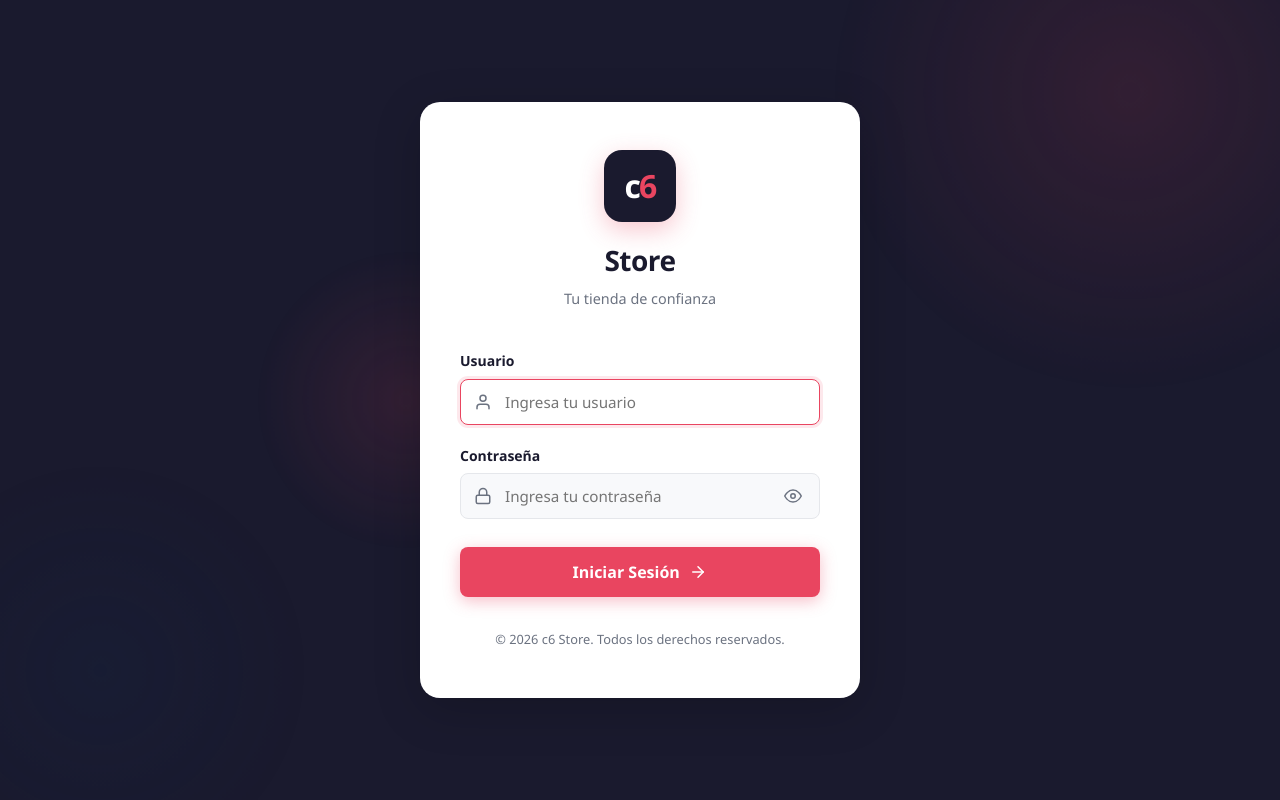
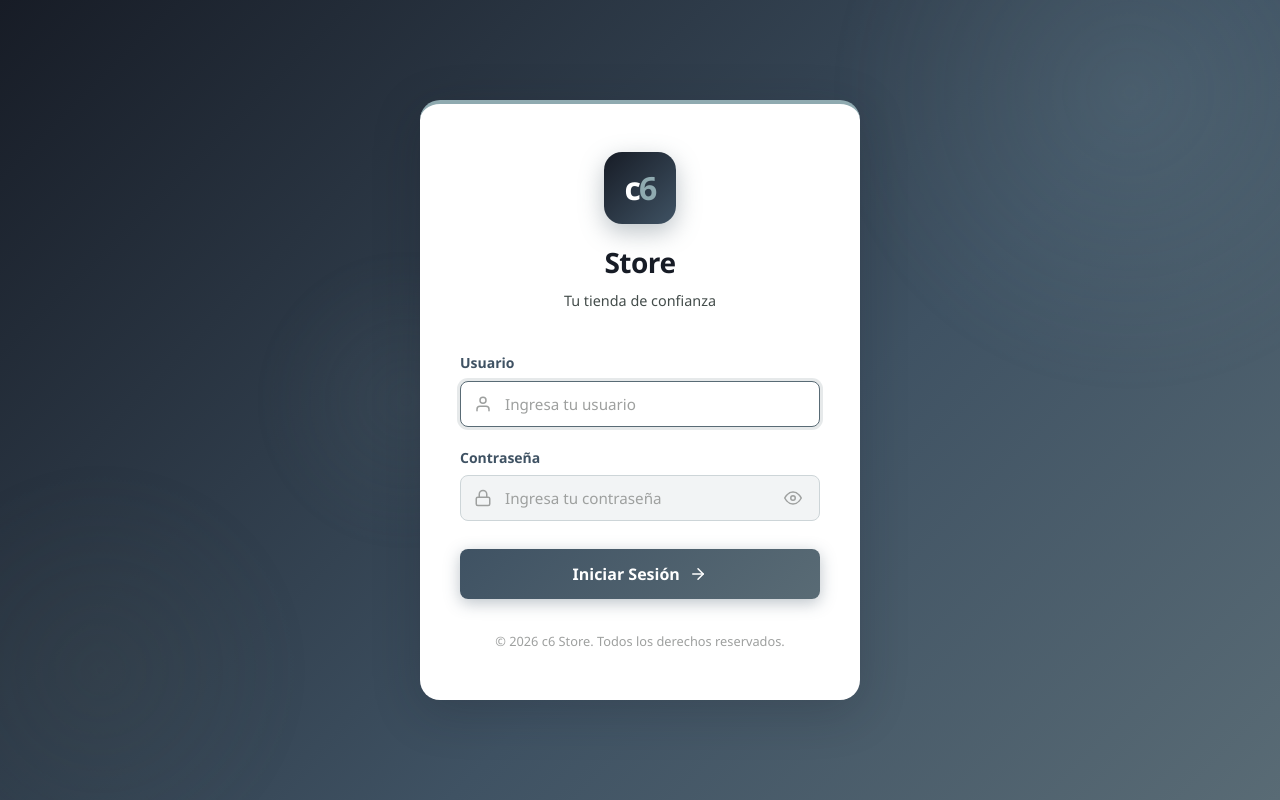
Before and after one commit to fduarte88/c6_addons, a Django app: page /login/ in a window 1280 px wide. Run offline with Django 5.2, Linux system fonts and the light colour scheme.

Commit message:
style: apply Sea Color Palette to login and dashboard
Replace red accent scheme with sea tones: navy (#171c26), charcoal
(#434c4a), steel blue (#8faab0), mid blue-gray (#596b75), slate (#3f5263).

Co-Authored-By: Claude Sonnet 4.6 <noreply@anthropic.com>

```diff
--- a/static/css/main.css
+++ b/static/css/main.css
@@ -9,18 +10,30 @@
 }
 
 :root {
-    --primary:       #1a1a2e;
-    --primary-light: #16213e;
-    --accent:        #e94560;
-    --accent-hover:  #c73652;
+    /* Sea Color Palette */
+    --sea-navy:      #171c26;   /* navy oscuro */
+    --sea-charcoal:  #434c4a;   /* carbón verdoso */
+    --sea-steel:     #8faab0;   /* azul-gris claro */
+    --sea-gray:      #9ea09f;   /* gris medio */
+    --sea-mid:       #596b75;   /* azul-gris medio */
+    --sea-slate:     #3f5263;   /* pizarra azul-gris */
+
+    /* Roles semánticos */
+    --primary:       var(--sea-navy);
+    --primary-light: var(--sea-slate);
+    --accent:        var(--sea-mid);
+    --accent-hover:  var(--sea-slate);
+    --accent-bright: var(--sea-steel);
     --surface:       #ffffff;
-    --surface-alt:   #f8f9fb;
-    --text-main:     #1a1a2e;
-    --text-muted:    #6b7280;
-    --border:        #e5e7eb;
-    --shadow-sm:     0 1px 3px rgba(0,0,0,.08);
-    --shadow-md:     0 4px 24px rgba(0,0,0,.12);
-    --shadow-lg:     0 12px 48px rgba(0,0,0,.18);
+    --surface-alt:   #f2f4f5;
+    --surface-dark:  #e8ecee;
+    --text-main:     var(--sea-navy);
+    --text-muted:    var(--sea-charcoal);
+    --text-light:    var(--sea-gray);
+    --border:        #cdd5d8;
+    --shadow-sm:     0 1px 3px rgba(23,28,38,.08);
+    --shadow-md:     0 4px 24px rgba(23,28,38,.14);
+    --shadow-lg:     0 12px 48px rgba(23,28,38,.22);
     --radius:        12px;
     --radius-sm:     8px;
     --transition:    .2s ease;
@@ -47,6 +60,7 @@ body {
     justify-content: center;
     padding: 2rem;
     overflow: hidden;
+    background: linear-gradient(135deg, var(--sea-navy) 0%, var(--sea-slate) 60%, var(--sea-mid) 100%);
 }
 
 /* Animated background shapes */
@@ -60,27 +74,27 @@ body {
 .bg-shape {
     position: absolute;
     border-radius: 50%;
-    opacity: .12;
+    opacity: .15;
     animation: float 8s ease-in-out infinite;
 }
 
 .bg-shape-1 {
     width: 600px; height: 600px;
-    background: radial-gradient(circle, var(--accent), transparent 70%);
+    background: radial-gradient(circle, var(--sea-steel), transparent 70%);
     top: -200px; right: -150px;
     animation-delay: 0s;
 }
 
 .bg-shape-2 {
     width: 400px; height: 400px;
-    background: radial-gradient(circle, #0f3460, transparent 70%);
+    background: radial-gradient(circle, var(--sea-charcoal), transparent 70%);
     bottom: -100px; left: -100px;
     animation-delay: 3s;
 }
 
 .bg-shape-3 {
     width: 300px; height: 300px;
-    background: radial-gradient(circle, var(--accent), transparent 70%);
+    background: radial-gradient(circle, var(--sea-mid), transparent 70%);
     bottom: 30%; left: 20%;
     animation-delay: 5s;
 }
@@ -101,6 +115,7 @@ body {
     max-width: 440px;
     box-shadow: var(--shadow-lg);
     animation: slideUp .5s ease;
+    border-top: 4px solid var(--sea-steel);
 }
 
 @keyframes slideUp {
@@ -120,22 +135,22 @@ body {
     justify-content: center;
     width: 72px;
     height: 72px;
-    background: var(--primary);
+    background: linear-gradient(135deg, var(--sea-navy), var(--sea-slate));
     border-radius: 18px;
     margin-bottom: 1rem;
     font-size: 2rem;
     font-weight: 900;
     letter-spacing: -2px;
-    box-shadow: 0 8px 24px rgba(233,69,96,.3);
+    box-shadow: 0 8px 24px rgba(89,107,117,.4);
 }
 
 .brand-c { color: #ffffff; }
-.brand-6 { color: var(--accent); }
+.brand-6 { color: var(--sea-steel); }
 
 .brand-name {
     font-size: 1.75rem;
     font-weight: 800;
-    color: var(--primary);
+    color: var(--sea-navy);
     letter-spacing: -0.5px;
 }
 
@@ -174,7 +189,7 @@ body {
 .form-label {
     font-size: .875rem;
     font-weight: 600;
-    color: var(--text-main);
+    color: var(--sea-slate);
 }
 
 .input-wrapper {
@@ -186,7 +201,7 @@ body {
 .input-icon {
     position: absolute;
     left: .875rem;
-    color: var(--text-muted);
+    color: var(--sea-gray);
     display: flex;
     align-items: center;
     pointer-events: none;
@@ -208,10 +223,12 @@ body {
 }
 
 .form-input:focus {
-    border-color: var(--accent);
-    box-shadow: 0 0 0 3px rgba(233,69,96,.12);
+    border-color: var(--sea-mid);
+    box-shadow: 0 0 0 3px rgba(89,107,117,.15);
     background: var(--surface);
 }
+
+.form-input::placeholder { color: var(--sea-gray); }
 
 .toggle-password {
     position: absolute;
@@ -219,14 +236,14 @@ body {
     background: none;
     border: none;
     cursor: pointer;
-    color: var(--text-muted);
+    color: var(--sea-gray);
     display: flex;
     align-items: center;
     padding: .25rem;
     transition: color var(--transition);
 }
 
-.toggle-password:hover { color: var(--accent); }
+.toggle-password:hover { color: var(--sea-mid); }
 .toggle-password svg { width: 18px; height: 18px; }
 
 /* Button */
@@ -237,7 +254,7 @@ body {
     gap: .6rem;
     width: 100%;
     padding: .875rem 1.5rem;
-    background: var(--accent);
+    background: linear-gradient(135deg, var(--sea-slate), var(--sea-mid));
     color: #fff;
     border: none;
     border-radius: var(--radius-sm);
@@ -245,17 +262,17 @@ body {
     font-weight: 700;
     font-family: inherit;
     cursor: pointer;
-    transition: background var(--transition), transform var(--transition), box-shadow var(--transition);
+    transition: opacity var(--transition), transform var(--transition), box-shadow var(--transition);
     margin-top: .5rem;
-    box-shadow: 0 4px 16px rgba(233,69,96,.35);
+    box-shadow: 0 4px 16px rgba(63,82,99,.35);
 }
 
 .btn-login svg { width: 18px; height: 18px; }
 
 .btn-login:hover {
-    background: var(--accent-hover);
+    opacity: .9;
     transform: translateY(-1px);
-    box-shadow: 0 6px 24px rgba(233,69,96,.45);
+    box-shadow: 0 6px 24px rgba(63,82,99,.45);
 }
 
 .btn-login:active { transform: translateY(0); }
@@ -264,7 +281,7 @@ body {
 .login-footer {
     text-align: center;
     margin-top: 2rem;
-    color: var(--text-muted);
+    color: var(--text-light);
     font-size: .8rem;
 }
 
```
Also changed, not shown: other parts of static/css/main.css (+16 -12 lines).
